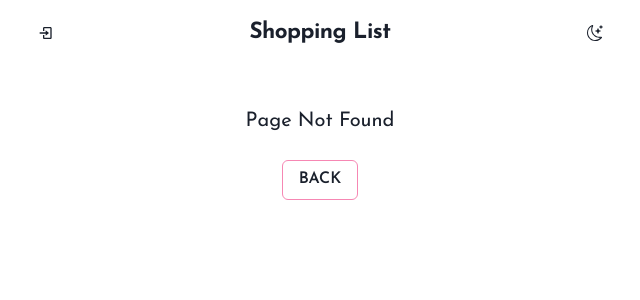
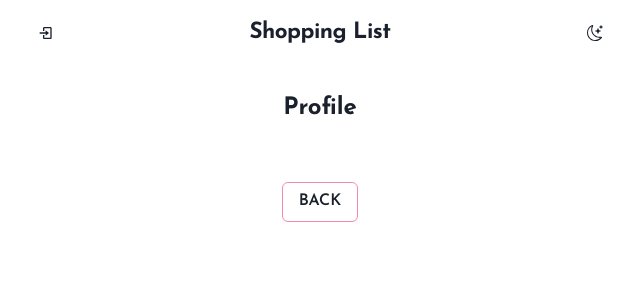
Before and after one commit to keento0809/my-mern-app, a React (Create React App) app in the folder frontend/: page /profile/1 in a window 1280 px wide. Before the commit this address had no page. Shown: the top 300 px of the page, without its empty margins (320-960 px from the left). Built offline with nearby package versions, Linux system fonts and the light colour scheme.

Commit message:
Figure it out res.json

```diff
--- a/frontend/src/components/Menu/UserMenu.js
+++ b/frontend/src/components/Menu/UserMenu.js
@@ -5,11 +5,6 @@ import {
   MenuList,
   MenuItem,
   MenuGroup,
-  MenuDivider,
-  Button,
-  Avatar,
-  AvatarBadge,
-  HamburgerIcon,
   IconButton,
 } from "@chakra-ui/react";
 import { AiOutlineUser } from "react-icons/ai";
@@ -17,10 +12,12 @@ import { Link } from "react-router-dom";
 import useAuthContext from "../../hooks/useAuthContext";
 
 const UserMenu = () => {
-  const { setIsLoggedIn } = useAuthContext();
+  const { setIsLoggedIn, setCurrentUser } = useAuthContext();
 
   const handleLogout = () => {
     setIsLoggedIn(false);
+    setCurrentUser({});
+    localStorage.removeItem("isLoggedIn");
   };
 
   return (
@@ -35,7 +32,9 @@ const UserMenu = () => {
         />
         <MenuList>
           <MenuGroup>
-            <MenuItem>Profile</MenuItem>
+            <MenuItem>
+              <Link to={`/profile/test`}>Profile</Link>
+            </MenuItem>
             {/* temporary */}
             <MenuItem onClick={handleLogout}>Logout</MenuItem>
           </MenuGroup>
--- a/frontend/src/components/form/LoginForm.js
+++ b/frontend/src/components/form/LoginForm.js
@@ -22,7 +22,7 @@ const LoginForm = () => {
   const [error, setError] = useState();
 
   const { setLoginAlert } = useAlertContext();
-  const { setIsLoggedIn } = useAuthContext();
+  const { setIsLoggedIn, setCurrentUser } = useAuthContext();
 
   const navigate = useNavigate();
 
@@ -59,6 +59,7 @@ const LoginForm = () => {
     axios
       .post("/auth/login", enteredInfo)
       .then((res) => {
+        console.log(res);
         navigate("/");
         setFormInput({
           email: "",
@@ -66,6 +67,8 @@ const LoginForm = () => {
         });
         setLoginAlert(true);
         setIsLoggedIn(true);
+        setCurrentUser(res.data);
+        localStorage.setItem("isLoggedIn", true);
         setTimeout(() => {
           setLoginAlert(false);
         }, 2000);
--- a/frontend/src/components/form/SignupForm.js
+++ b/frontend/src/components/form/SignupForm.js
@@ -81,6 +81,7 @@ const SignupForm = () => {
         });
         setSignupAlert(true);
         setIsLoggedIn(true);
+        localStorage.setItem("isLoggedIn", "true");
         setTimeout(() => {
           setSignupAlert(false);
         }, 2000);
--- a/frontend/src/components/nav/Nav.js
+++ b/frontend/src/components/nav/Nav.js
@@ -1,12 +1,5 @@
 import React, { useState } from "react";
-import {
-  Container,
-  Flex,
-  Text,
-  useColorMode,
-  Avatar,
-  AvatarBadge,
-} from "@chakra-ui/react";
+import { Container, Flex, Text, useColorMode } from "@chakra-ui/react";
 import { Link } from "react-router-dom";
 import { BsMoonStars, BsSun } from "react-icons/bs";
 import { BiLogIn } from "react-icons/bi";
@@ -15,17 +8,16 @@ import useAuthContext from "../../hooks/useAuthContext";
 
 const Nav = () => {
   const { colorMode, toggleColorMode } = useColorMode();
-  const [isAvatarClicked, setIsAvatarClicked] = useState(true);
 
-  const { isLoggedIn } = useAuthContext();
+  const isUser = localStorage.getItem("isLoggedIn");
 
   return (
     <header>
       <Container>
         <Flex justifyContent="space-between" alignItems="center">
           <Flex justifyContent="center" textAlign="center">
-            {isLoggedIn && <UserMenu />}
-            {!isLoggedIn && (
+            {isUser && <UserMenu />}
+            {!isUser && (
               <Link to="/auth">
                 <BiLogIn />
               </Link>
--- a/frontend/src/contexts/authContext.js
+++ b/frontend/src/contexts/authContext.js
@@ -4,8 +4,11 @@ export const AuthContext = createContext();
 
 export const AuthProvider = ({ children }) => {
   const [isLoggedIn, setIsLoggedIn] = useState(false);
+  const [currentUser, setCurrentUser] = useState({});
   return (
-    <AuthContext.Provider value={{ isLoggedIn, setIsLoggedIn }}>
+    <AuthContext.Provider
+      value={{ isLoggedIn, currentUser, setIsLoggedIn, setCurrentUser }}
+    >
       {children}
     </AuthContext.Provider>
   );
--- a/frontend/src/pages/Main.js
+++ b/frontend/src/pages/Main.js
@@ -2,6 +2,7 @@ import React from "react";
 import { Route, Routes } from "react-router-dom";
 import Auth from "./Auth";
 import Home from "./Home";
+import Profile from "./Profile";
 import NotFound from "./NotFound";
 
 const Main = () => {
@@ -9,6 +10,7 @@ const Main = () => {
     <Routes>
       <Route path="/" element={<Home />} />
       <Route path="/auth" element={<Auth />} />
+      <Route path="/profile/:id" element={<Profile />} />
       <Route path="*" element={<NotFound />} />
     </Routes>
   );
--- /dev/null
+++ b/frontend/src/pages/Profile.js
@@ -0,0 +1,35 @@
+import React from "react";
+import useAuthContext from "../hooks/useAuthContext";
+import Layout from "../Layout/Layout";
+import { Link } from "react-router-dom";
+import { Box, Text, Button } from "@chakra-ui/react";
+
+const Profile = () => {
+  const { currentUser } = useAuthContext();
+
+  const path = window.location.pathname;
+  const currentPath = path.slice(9);
+  console.log(currentPath);
+  return (
+    <Layout>
+      <Box textAlign="center" pt={6}>
+        <Text fontSize="2xl" fontWeight="bold" textAlign="center">
+          Profile
+        </Text>
+        <Box py={4}>
+          <Text fontSize="xl">{currentUser.email}</Text>
+        </Box>
+        <Button
+          mt={6}
+          bgColor="inherit"
+          border="1px solid"
+          borderColor="pink.300"
+        >
+          <Link to="/">BACK</Link>
+        </Button>
+      </Box>
+    </Layout>
+  );
+};
+
+export default Profile;
```
